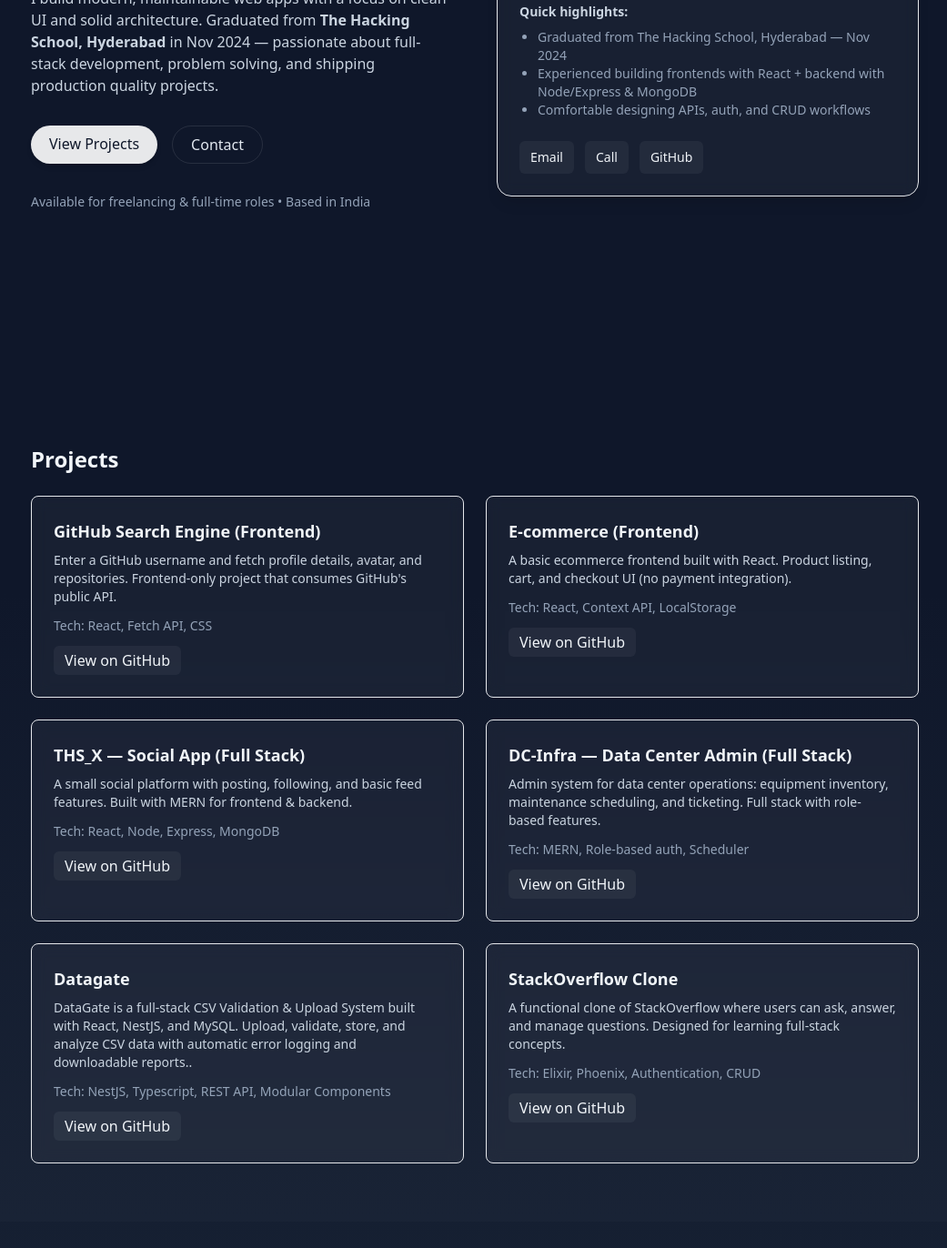
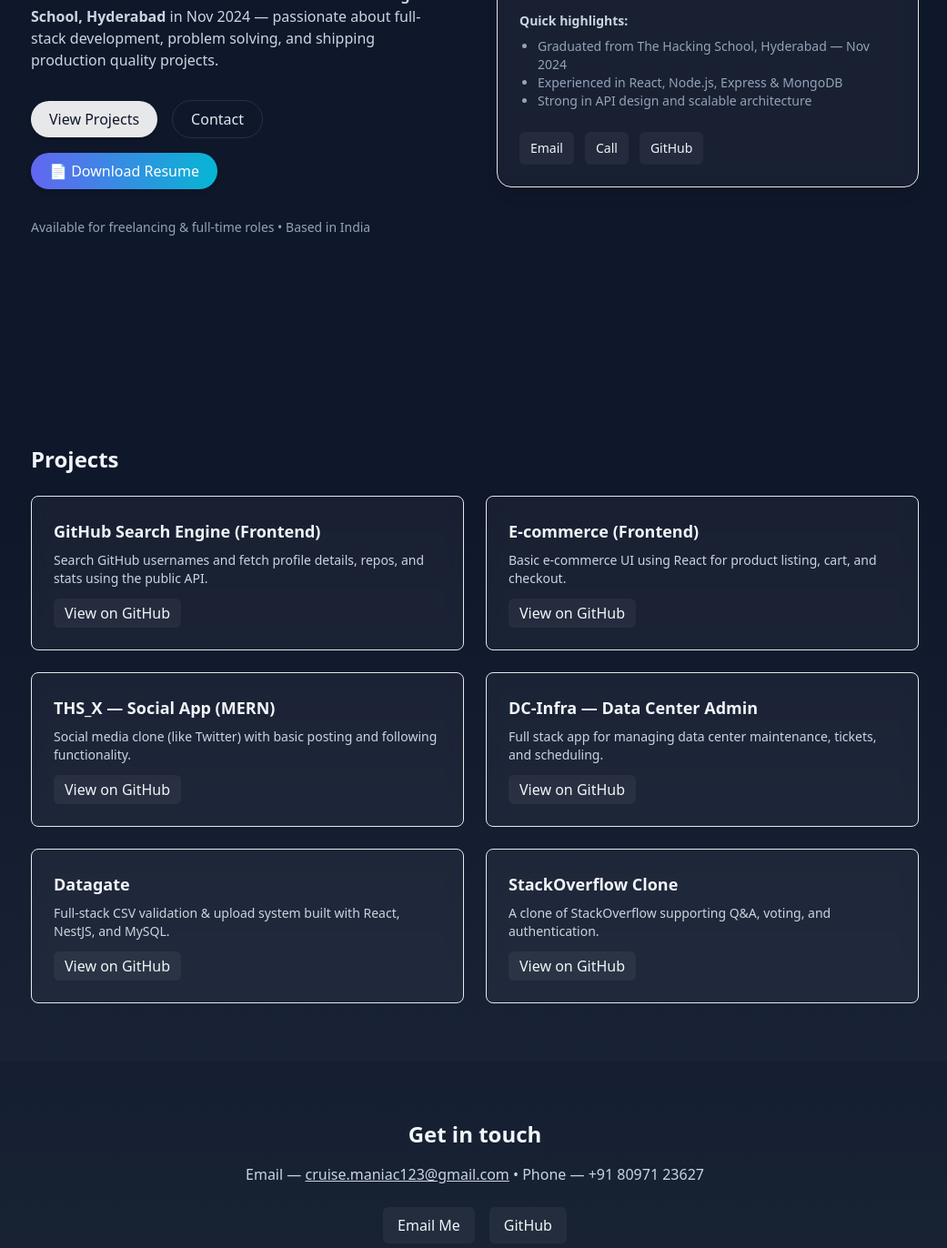
Before and after one commit to irfan2chaatz/portfolio, a plain HTML site: page index.html in a window 1280 px wide. Shown: the part 375-1747 px from the top of the page at 91% size, without its empty margins (118-1159 px from the left). Drawn offline with nearby package versions, Linux system fonts and the light colour scheme.

Commit message:
Add files via upload

```diff
--- a/index.html
+++ b/index.html
@@ -8,11 +8,13 @@
   <script src="https://cdn.tailwindcss.com"></script>
   <style>
     :root{ --accent: linear-gradient(90deg,#7c3aed,#06b6d4); }
-    .accent-bg{ background: linear-gradient(90deg,#7c3aed 0%, #06b6d4 100%); }
+    .accent-bg{ background: var(--accent); }
     .card-glass{ background: rgba(255,255,255,0.04); backdrop-filter: blur(8px); }
+    html, body { overflow-x: hidden; } /* ✅ prevents horizontal scrollbar */
   </style>
 </head>
-<body class="bg-gradient-to-b from-slate-900 via-slate-900 to-slate-800 text-slate-100 antialiased">
+<body class="bg-gradient-to-b from-slate-900 via-slate-900 to-slate-800 text-slate-100 antialiased overflow-x-hidden">
+  <!-- NAV -->
   <nav class="fixed w-full z-30 top-0 backdrop-blur-md bg-black/30">
     <div class="max-w-5xl mx-auto px-6 py-3 flex items-center justify-between">
       <a href="#hero" class="font-semibold text-lg tracking-tight">Irfan Ahmed</a>
@@ -36,18 +38,31 @@
     </div>
   </nav>
 
+  <!-- HERO -->
   <section id="hero" class="min-h-screen flex items-center" style="padding-top:64px;">
     <div class="max-w-5xl mx-auto px-6 py-16 grid md:grid-cols-2 gap-12 items-center">
       <div>
         <p class="text-sm mb-3 uppercase tracking-widest text-slate-300">Full Stack Developer — MERN</p>
         <h1 class="text-4xl md:text-5xl font-extrabold leading-tight">Irfan Ahmed</h1>
-        <p class="mt-6 text-slate-300 max-w-xl">I build modern, maintainable web apps with a focus on clean UI and solid architecture. Graduated from <strong>The Hacking School, Hyderabad</strong> in Nov 2024 — passionate about full-stack development, problem solving, and shipping production quality projects.</p>
-        <div class="mt-8 flex gap-4">
-          <a href="#projects" class="px-5 py-2 rounded-full font-medium text-slate-900 bg-white/90 shadow-md">View Projects</a>
-          <a href="#contact" class="px-5 py-2 rounded-full border border-white/10 text-slate-200">Contact</a>
+        <p class="mt-6 text-slate-300 max-w-xl">
+          I build modern, maintainable web apps with a focus on clean UI and solid architecture.
+          Graduated from <strong>The Hacking School, Hyderabad</strong> in Nov 2024 — passionate about
+          full-stack development, problem solving, and shipping production quality projects.
+        </p>
+
+        <!-- BUTTONS (fixed alignment, no overflow) -->
+        <div class="mt-8 flex flex-wrap items-center gap-4">
+          <a href="#projects" class="px-5 py-2 rounded-full font-medium text-slate-900 bg-white/90 shadow-md whitespace-nowrap">View Projects</a>
+          <a href="#contact" class="px-5 py-2 rounded-full border border-white/10 text-slate-200 whitespace-nowrap">Contact</a>
+          <a href="CV.pdf" download
+             class="px-5 py-2 rounded-full font-medium bg-gradient-to-r from-indigo-500 to-cyan-500 text-white shadow-md hover:scale-105 transition-transform duration-300 whitespace-nowrap">
+            📄 Download Resume
+          </a>
         </div>
+
         <div class="mt-8 text-sm text-slate-400">Available for freelancing & full-time roles • Based in India</div>
       </div>
+
       <div class="relative">
         <div class="card-glass rounded-2xl p-6 shadow-lg border border-white/6">
           <div class="flex items-center gap-4">
@@ -61,11 +76,11 @@
             <p><strong>Quick highlights:</strong></p>
             <ul class="list-disc ml-5 mt-2 text-slate-400">
               <li>Graduated from The Hacking School, Hyderabad — Nov 2024</li>
-              <li>Experienced building frontends with React + backend with Node/Express & MongoDB</li>
-              <li>Comfortable designing APIs, auth, and CRUD workflows</li>
+              <li>Experienced in React, Node.js, Express & MongoDB</li>
+              <li>Strong in API design and scalable architecture</li>
             </ul>
           </div>
-          <div class="mt-6 flex gap-3">
+          <div class="mt-6 flex gap-3 flex-wrap">
             <a class="px-3 py-2 rounded-md bg-white/5 text-sm" href="mailto:cruise.maniac123@gmail.com">Email</a>
             <a class="px-3 py-2 rounded-md bg-white/5 text-sm" href="tel:+918097123627">Call</a>
             <a class="px-3 py-2 rounded-md bg-white/5 text-sm" href="https://github.com/irfan2chaatz" target="_blank" rel="noopener">GitHub</a>
@@ -75,51 +90,46 @@
     </div>
   </section>
 
+  <!-- PROJECTS -->
   <section id="projects" class="py-16">
     <div class="max-w-5xl mx-auto px-6">
       <h2 class="text-2xl font-bold mb-6">Projects</h2>
       <div class="grid md:grid-cols-2 gap-6">
 
+        <!-- each project -->
         <article class="p-6 rounded-lg card-glass border border-white/6">
           <h3 class="text-lg font-semibold">GitHub Search Engine (Frontend)</h3>
-          <p class="text-sm text-slate-300 mt-2">Enter a GitHub username and fetch profile details, avatar, and repositories. Frontend-only project that consumes GitHub's public API.</p>
-          <div class="mt-3 text-sm text-slate-400">Tech: React, Fetch API, CSS</div>
+          <p class="text-sm text-slate-300 mt-2">Search GitHub usernames and fetch profile details, repos, and stats using the public API.</p>
           <a class="inline-block mt-3 px-3 py-1 rounded-md bg-white/5" href="https://github.com/irfan2chaatz/Github_search_engine" target="_blank">View on GitHub</a>
         </article>
 
         <article class="p-6 rounded-lg card-glass border border-white/6">
           <h3 class="text-lg font-semibold">E-commerce (Frontend)</h3>
-          <p class="text-sm text-slate-300 mt-2">A basic ecommerce frontend built with React. Product listing, cart, and checkout UI (no payment integration).</p>
-          <div class="mt-3 text-sm text-slate-400">Tech: React, Context API, LocalStorage</div>
+          <p class="text-sm text-slate-300 mt-2">Basic e-commerce UI using React for product listing, cart, and checkout.</p>
           <a class="inline-block mt-3 px-3 py-1 rounded-md bg-white/5" href="https://github.com/irfan2chaatz/Ecommerce" target="_blank">View on GitHub</a>
         </article>
 
         <article class="p-6 rounded-lg card-glass border border-white/6">
-          <h3 class="text-lg font-semibold">THS_X — Social App (Full Stack)</h3>
-          <p class="text-sm text-slate-300 mt-2">A small social platform with posting, following, and basic feed features. Built with MERN for frontend & backend.</p>
-          <div class="mt-3 text-sm text-slate-400">Tech: React, Node, Express, MongoDB</div>
+          <h3 class="text-lg font-semibold">THS_X — Social App (MERN)</h3>
+          <p class="text-sm text-slate-300 mt-2">Social media clone (like Twitter) with basic posting and following functionality.</p>
           <a class="inline-block mt-3 px-3 py-1 rounded-md bg-white/5" href="https://github.com/thehackingschool/THS_X" target="_blank">View on GitHub</a>
         </article>
 
         <article class="p-6 rounded-lg card-glass border border-white/6">
-          <h3 class="text-lg font-semibold">DC-Infra — Data Center Admin (Full Stack)</h3>
-          <p class="text-sm text-slate-300 mt-2">Admin system for data center operations: equipment inventory, maintenance scheduling, and ticketing. Full stack with role-based features.</p>
-          <div class="mt-3 text-sm text-slate-400">Tech: MERN, Role-based auth, Scheduler</div>
+          <h3 class="text-lg font-semibold">DC-Infra — Data Center Admin</h3>
+          <p class="text-sm text-slate-300 mt-2">Full stack app for managing data center maintenance, tickets, and scheduling.</p>
           <a class="inline-block mt-3 px-3 py-1 rounded-md bg-white/5" href="https://github.com/Bhuvaneswar56/DC-InfraSight" target="_blank">View on GitHub</a>
         </article>
 
         <article class="p-6 rounded-lg card-glass border border-white/6">
           <h3 class="text-lg font-semibold">Datagate</h3>
-          <p class="text-sm text-slate-300 mt-2">DataGate is a full-stack CSV Validation & Upload System built with React, NestJS, and MySQL.
-Upload, validate, store, and analyze CSV data with automatic error logging and downloadable reports..</p>
-          <div class="mt-3 text-sm text-slate-400">Tech: NestJS, Typescript, REST API, Modular Components</div>
+          <p class="text-sm text-slate-300 mt-2">Full-stack CSV validation & upload system built with React, NestJS, and MySQL.</p>
           <a class="inline-block mt-3 px-3 py-1 rounded-md bg-white/5" href="https://github.com/irfan2chaatz/datagate" target="_blank">View on GitHub</a>
         </article>
 
         <article class="p-6 rounded-lg card-glass border border-white/6">
           <h3 class="text-lg font-semibold">StackOverflow Clone</h3>
-          <p class="text-sm text-slate-300 mt-2">A functional clone of StackOverflow where users can ask, answer, and manage questions. Designed for learning full-stack concepts.</p>
-          <div class="mt-3 text-sm text-slate-400">Tech: Elixir, Phoenix, Authentication, CRUD</div>
+          <p class="text-sm text-slate-300 mt-2">A clone of StackOverflow supporting Q&A, voting, and authentication.</p>
           <a class="inline-block mt-3 px-3 py-1 rounded-md bg-white/5" href="https://github.com/irfan2chaatz/stackoverflow-clone" target="_blank">View on GitHub</a>
         </article>
 
@@ -127,17 +137,22 @@ Upload, validate, store, and analyze CSV data with automatic error logging and d
     </div>
   </section>
 
+  <!-- CONTACT -->
   <section id="contact" class="py-16 bg-slate-900/30">
     <div class="max-w-3xl mx-auto px-6 text-center">
       <h2 class="text-2xl font-bold mb-4">Get in touch</h2>
-      <p class="text-slate-300 mb-6">Email — <a class="underline" href="mailto:cruise.maniac123@gmail.com">cruise.maniac123@gmail.com</a> • Phone — <a href="tel:+918097123627">+91 80971 23627</a></p>
-      <div class="flex items-center justify-center gap-4">
+      <p class="text-slate-300 mb-6">
+        Email — <a class="underline" href="mailto:cruise.maniac123@gmail.com">cruise.maniac123@gmail.com</a> •
+        Phone — <a href="tel:+918097123627">+91 80971 23627</a>
+      </p>
+      <div class="flex items-center justify-center gap-4 flex-wrap">
         <a class="px-4 py-2 rounded-md bg-white/5" href="mailto:cruise.maniac123@gmail.com">Email Me</a>
         <a class="px-4 py-2 rounded-md bg-white/5" href="https://github.com/irfan2chaatz" target="_blank">GitHub</a>
       </div>
     </div>
   </section>
 
+  <!-- FOOTER -->
   <footer class="py-6 text-center text-slate-500">
     <div class="max-w-5xl mx-auto px-6">© <span id="year"></span> Irfan Ahmed • Built with ❤️ • Graduated Nov 2024</div>
   </footer>
@@ -146,17 +161,17 @@ Upload, validate, store, and analyze CSV data with automatic error logging and d
     document.getElementById('year').textContent = new Date().getFullYear();
     const menuBtn = document.getElementById('menuBtn');
     const mobileMenu = document.getElementById('mobileMenu');
-    menuBtn?.addEventListener('click', ()=>{ mobileMenu.classList.toggle('hidden'); });
+    menuBtn?.addEventListener('click', ()=> mobileMenu.classList.toggle('hidden'));
     document.querySelectorAll('a[href^="#"]').forEach(link=>{
-      link.addEventListener('click', (e)=>{
+      link.addEventListener('click', e=>{
         const href = link.getAttribute('href');
         if(href.length>1){
           e.preventDefault();
-          document.querySelector(href)?.scrollIntoView({ behavior:'smooth', block:'start' });
+          document.querySelector(href)?.scrollIntoView({behavior:'smooth', block:'start'});
           mobileMenu.classList.add('hidden');
         }
       })
-    })
+    });
   </script>
 </body>
 </html>
```
Also changed, not shown: 1 other file.
